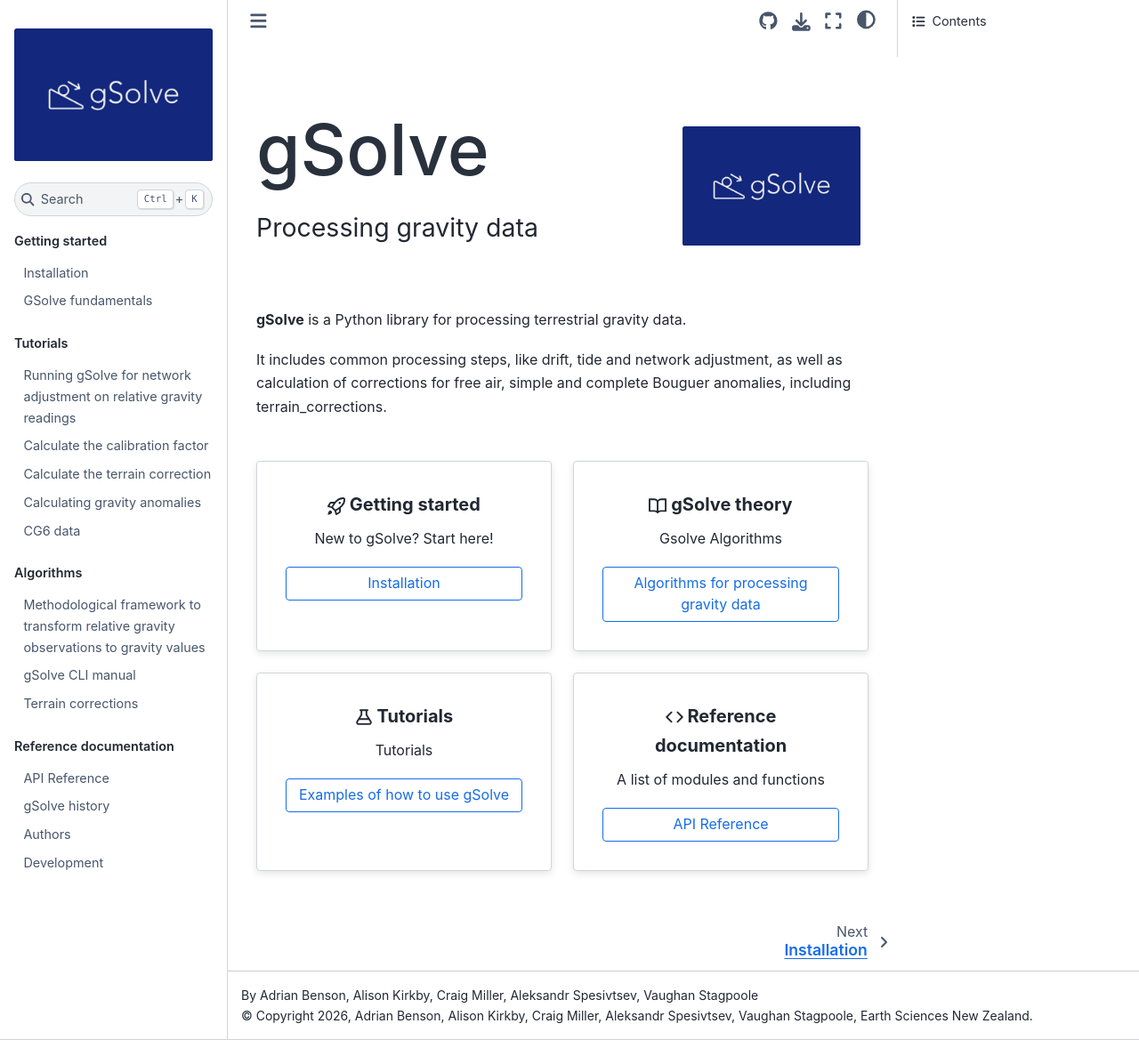
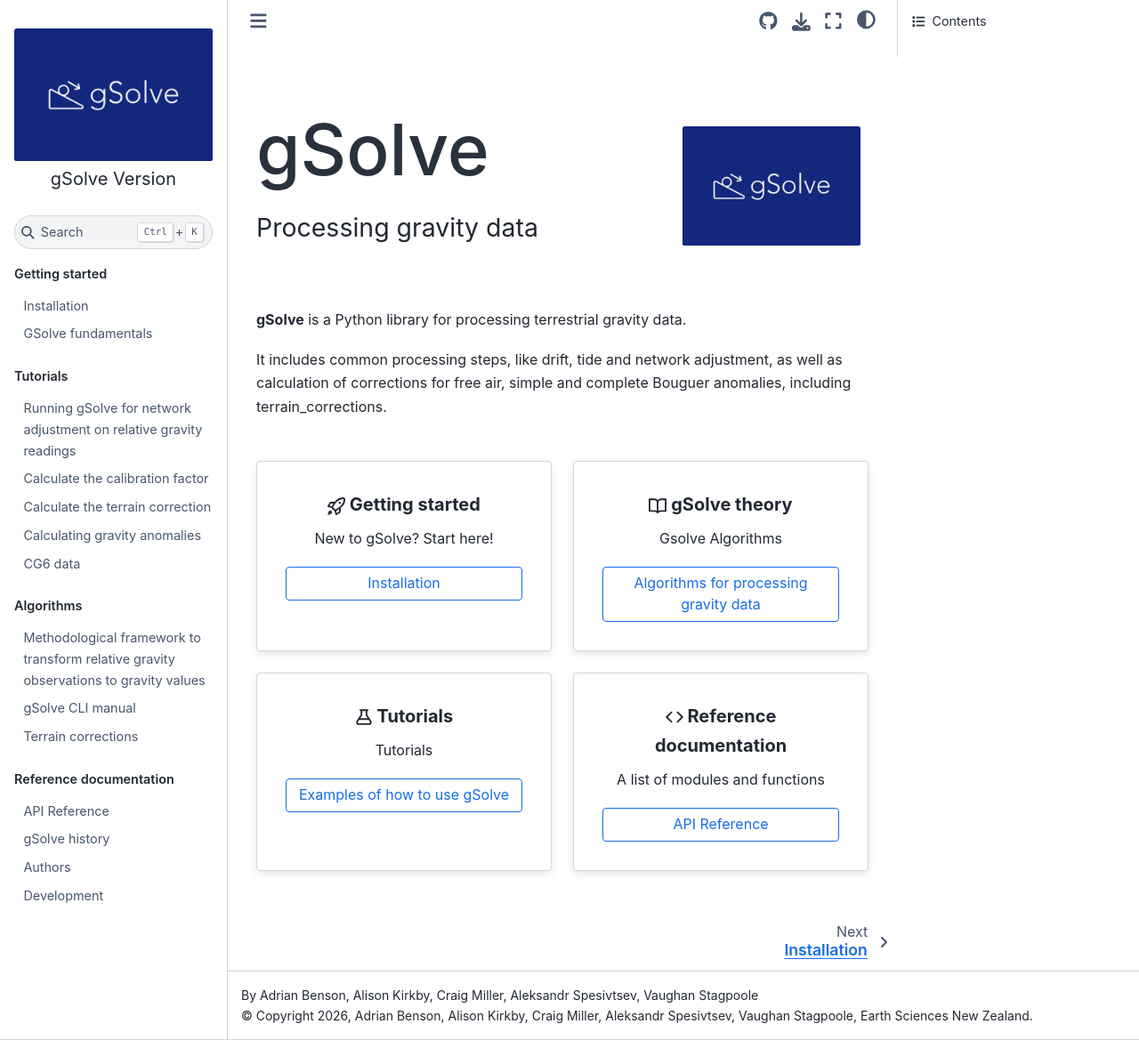
Before and after one commit to GNS-Science/gsolve, a Sphinx documentation site: the page built from docs/source/index.rst, in a window 1280 px wide and 1169 px high. Shown: the whole window at 89% size. Built offline with Sphinx 7.4.7 and the Sphinx Book theme 1.1.4, drawn with Linux system fonts in a browser that asks for light colours; the version number could not be read and is left out.

Commit message:
Update conf.py

```diff
--- a/docs/source/conf.py
+++ b/docs/source/conf.py
@@ -94,7 +94,10 @@ html_theme_options = {
     "repository_url": "https://github.com/GNS-Science/gsolve",
     "repository_branch": "main",
     "use_repository_button": True,
-    "extra_navbar": f"<p>Version: {release}</p>",
+    # Render version in the logo block (left sidebar) under the logo image.
+    "logo": {
+        "text": f"gSolve\nVersion {release}",
+    },
 }
 html_context = {
     "display_version": True,  # Ensure version is displayed
```
